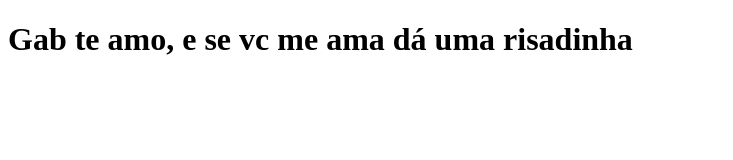
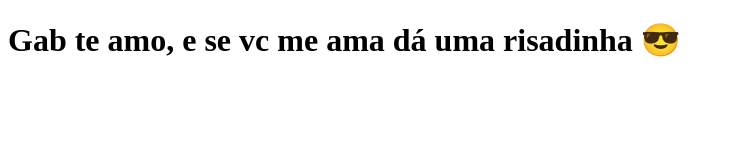
Before and after one commit to matheusdlima/tabnews, a Next.js app: page / in a window 1280 px wide. Shown: the top 160 px of the page, without its empty margins (0-733 px from the left). Built offline with nearby package versions, Linux system fonts and the light colour scheme.

Commit message:
modifica a frase

```diff
--- a/pages/index.js
+++ b/pages/index.js
@@ -1,5 +1,5 @@
 function Home(){
-    return <h1>Gab te amo, e se vc me ama dá uma risadinha</h1>
+    return <h1>Gab te amo, e se vc me ama dá uma risadinha 😎</h1>
 }
 
 export default Home;
```
